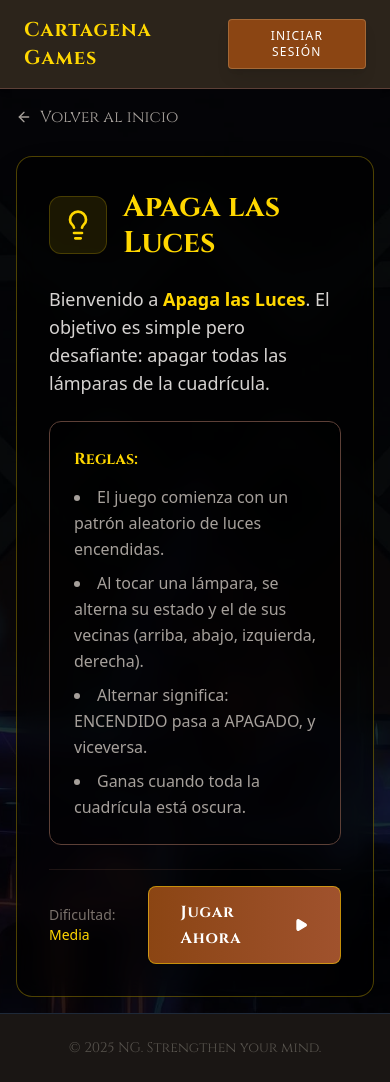
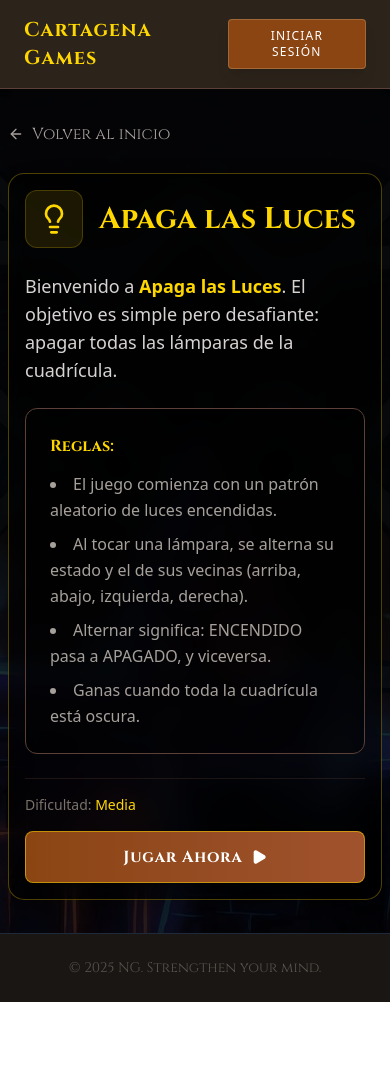
Before and after one commit to neidergm/cartagena_logic_games, a React (Vite) app: page /game/lights-out in a window 390 px wide. After the commit the page ends 1002 px from the top, so only its background shows below. Built offline with nearby package versions, Linux system fonts and the light colour scheme; no server answers; the database is empty.

Commit message:
feat: Add Lights Out game with its instructions and Wall Architect game instructions.

```diff
--- a/src/games/lights-out/LightsOutGame.tsx
+++ b/src/games/lights-out/LightsOutGame.tsx
@@ -116,7 +116,7 @@ const GamePage: React.FC<LightsOutGameProps> = ({ gameId }) => {
     }
 
     return (
-        <div className="min-h-screen relative flex flex-col items-center justify-center p-4 font-['Cinzel']">
+        <div className="min-h-screen relative flex flex-col items-center justify-center p-2 sm:p-4 font-['Cinzel']">
             {/* Exit Button */}
             <button
                 onClick={() => setShowExitConfirm(true)}
@@ -128,7 +128,7 @@ const GamePage: React.FC<LightsOutGameProps> = ({ gameId }) => {
 
             {/* Exit Confirmation Modal */}
             {showExitConfirm && (
-                <div className="fixed inset-0 z-[60] bg-black/80 backdrop-blur-sm flex items-center justify-center p-4 animate-in fade-in duration-200">
+                <div className="fixed inset-0 z-[60] bg-black/80 backdrop-blur-sm flex items-center justify-center p-2 sm:p-4 animate-in fade-in duration-200">
                     <div className="bg-[#2c241b] p-8 rounded-lg border border-[#5D4037] shadow-2xl max-w-sm w-full text-center relative">
                         <h3 className="text-xl font-bold text-[#FFD700] font-['Cinzel'] mb-4">¿Abandonar Partida?</h3>
                         <p className="text-stone-300 mb-8 font-sans">El progreso actual se perderá.</p>
@@ -161,7 +161,7 @@ const GamePage: React.FC<LightsOutGameProps> = ({ gameId }) => {
             />
             <div className="absolute inset-0 bg-black/70 z-0" />
 
-            <div className="relative z-10 bg-black/60 rounded-2xl p-8 border border-[#FFD700]/30 backdrop-blur-md w-full max-w-2xl shadow-2xl">
+            <div className="relative z-10 bg-black/60 rounded-2xl p-4 sm:p-8 border border-[#FFD700]/30 backdrop-blur-md w-full max-w-2xl shadow-2xl">
                 <GameHeader moves={moves} timeElapsed={timeElapsed} onReset={resetGame} level={levelInfo?.level_number || 1} />
 
                 {isWon ? (
--- a/src/games/lights-out/LightsOutInstructions.tsx
+++ b/src/games/lights-out/LightsOutInstructions.tsx
@@ -4,7 +4,7 @@ import { Lightbulb, Play, ArrowLeft } from 'lucide-react';
 
 const LightsOutInstructions: React.FC = () => {
     return (
-        <div className="min-h-screen relative flex items-center justify-center p-4 font-['Cinzel']">
+        <div className="min-h-screen relative flex items-center justify-center p-2 md:p-4 font-['Cinzel']">
             {/* Background Image */}
             <div
                 className="absolute inset-0 z-0"
@@ -24,7 +24,7 @@ const LightsOutInstructions: React.FC = () => {
                     </Link>
                 </div>
 
-                <div className="bg-black/60 rounded-2xl p-8 border border-[#FFD700]/30 backdrop-blur-md shadow-2xl">
+                <div className="bg-black/60 rounded-2xl p-4 md:p-8 border border-[#FFD700]/30 backdrop-blur-md shadow-2xl">
                     <div className="flex items-center gap-4 mb-6">
                         <div className="p-3 bg-[#FFD700]/10 rounded-xl border border-[#FFD700]/20">
                             <Lightbulb className="w-8 h-8 text-[#FFD700]" />
@@ -48,13 +48,13 @@ const LightsOutInstructions: React.FC = () => {
                             </ul>
                         </div>
 
-                        <div className="flex items-center justify-between pt-4 border-t border-[#5D4037]/30">
+                        <div className="flex items-center justify-between pt-4 border-t border-[#5D4037]/30 flex-wrap gap-4">
                             <div className="text-sm text-stone-500">
                                 Dificultad: <span className="text-[#FFD700] font-medium">Media</span>
                             </div>
                             <Link
                                 to="/game/lights-out-play"
-                                className="inline-flex items-center px-8 py-3 bg-gradient-to-r from-[#8B4513] to-[#A0522D] hover:scale-105 text-white rounded-lg font-bold transition-all border border-[#FFD700]/50 shadow-lg tracking-wider font-['Cinzel']"
+                                className="w-full sm:w-auto justify-center inline-flex items-center px-8 py-3 bg-gradient-to-r from-[#8B4513] to-[#A0522D] hover:scale-105 text-white rounded-lg font-bold transition-all border border-[#FFD700]/50 shadow-lg tracking-wider font-['Cinzel']"
                             >
                                 Jugar Ahora <Play className="w-4 h-4 ml-2 fill-current" />
                             </Link>
--- a/src/games/lights-out/components/GameBoard.tsx
+++ b/src/games/lights-out/components/GameBoard.tsx
@@ -8,7 +8,7 @@ interface GameBoardProps {
 
 export const GameBoard: React.FC<GameBoardProps> = ({ grid, onCellClick }) => {
     return (
-        <div className="grid grid-cols-5 gap-3 w-full max-w-[400px] mx-auto aspect-square p-4 bg-black/40 rounded-xl border border-[#5D4037]">
+        <div className="grid grid-cols-5 gap-2 w-full max-w-[400px] mx-auto aspect-square p-3 sm:p-4 bg-black/40 rounded-xl border border-[#5D4037]">
             {grid.map((row, rIndex) => (
                 row.map((isOn, cIndex) => (
                     <button
--- a/src/games/wall-architect/WallArchitectInstructions.tsx
+++ b/src/games/wall-architect/WallArchitectInstructions.tsx
@@ -4,7 +4,7 @@ import { Hammer, Search, ArrowLeft, Play } from 'lucide-react';
 
 const WallArchitectInstructions: React.FC = () => {
     return (
-        <div className="max-w-4xl mx-auto px-4 py-8 font-['Lato']">
+        <div className="max-w-4xl mx-auto px-2 md:px-4 py-8 font-['Lato']">
             <div className="mb-8">
                 <Link to="/" className="inline-flex items-center text-stone-400 hover:text-[#FFD700] transition-colors font-['Cinzel']">
                     <ArrowLeft className="w-4 h-4 mr-2" />
@@ -12,16 +12,16 @@ const WallArchitectInstructions: React.FC = () => {
                 </Link>
             </div>
 
-            <div className="bg-[#2c241b]/95 rounded-2xl p-8 md:p-12 border border-[#5D4037] shadow-2xl backdrop-blur-sm relative overflow-hidden">
+            <div className="bg-[#2c241b]/95 rounded-2xl p-4 md:p-8 md:p-12 border border-[#5D4037] shadow-2xl backdrop-blur-sm relative overflow-hidden">
                 {/* Decorative background element */}
                 <div className="absolute top-0 right-0 w-64 h-64 bg-[#FFD700]/5 rounded-full blur-3xl -translate-y-1/2 translate-x-1/2 pointer-events-none"></div>
 
-                <div className="flex flex-col md:flex-row items-start md:items-center gap-6 mb-10 relative z-10">
+                <div className="flex items-start gap-6 mb-10 relative z-10">
                     <div className="p-4 bg-[#4a3728] rounded-2xl border border-[#8B4513] shadow-lg">
                         <Hammer className="w-12 h-12 text-[#FFD700]" />
                     </div>
                     <div>
-                        <h1 className="text-4xl md:text-5xl font-bold text-[#FFD700] font-['Cinzel'] mb-2 tracking-wide">
+                        <h1 className="text-3xl md:text-4xl font-bold text-[#FFD700] font-['Cinzel'] mb-2 tracking-wide">
                             El Arquitecto
                         </h1>
                         <p className="text-stone-400 text-lg">Restauración de las Murallas de Cartagena</p>
@@ -81,13 +81,13 @@ const WallArchitectInstructions: React.FC = () => {
                         </div>
                     </div>
 
-                    <div className="flex items-center justify-between pt-8 border-t border-[#5D4037]">
+                    <div className="flex items-center justify-between pt-8 border-t border-[#5D4037] flex-wrap gap-4">
                         <div className="text-sm text-stone-500 font-mono">
                             Dificultad: <span className="text-[#FFD700]">Progresiva</span>
                         </div>
                         <Link
                             to="/game/wall-architect-play"
-                            className="inline-flex items-center px-8 py-4 bg-gradient-to-r from-[#8B4513] to-[#A0522D] hover:from-[#A0522D] hover:to-[#8B4513] text-white rounded-lg font-bold transition-all hover:scale-105 hover:shadow-[0_0_20px_rgba(255,215,0,0.3)] border border-[#FFD700]/30 font-['Cinzel'] tracking-wider text-lg"
+                            className="w-full sm:w-auto justify-center inline-flex items-center px-8 py-4 bg-gradient-to-r from-[#8B4513] to-[#A0522D] hover:from-[#A0522D] hover:to-[#8B4513] text-white rounded-lg font-bold transition-all hover:scale-105 hover:shadow-[0_0_20px_rgba(255,215,0,0.3)] border border-[#FFD700]/30 font-['Cinzel'] tracking-wider text-lg"
                         >
                             Comenzar Obra <Play className="w-5 h-5 ml-3 fill-current" />
                         </Link>
```
